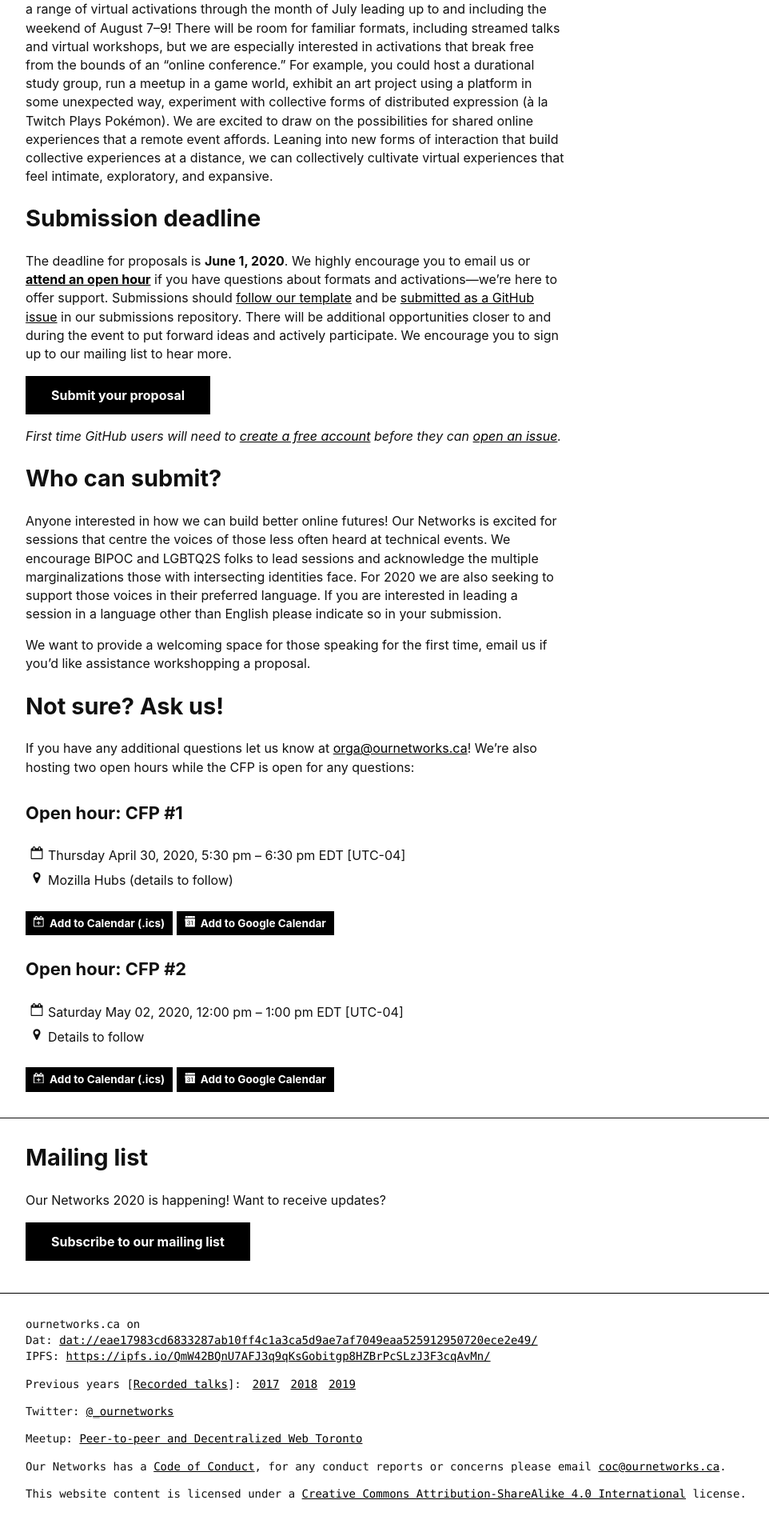
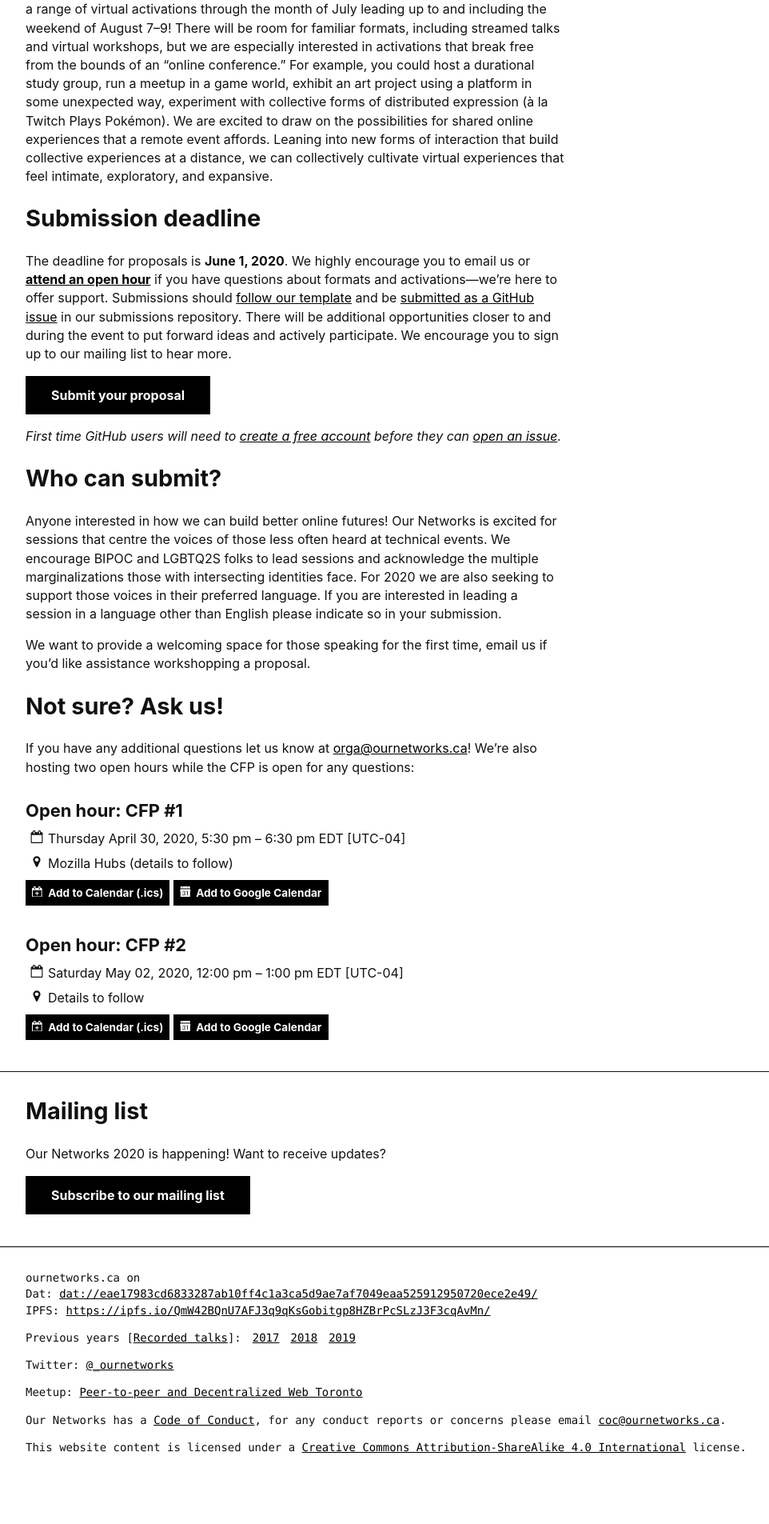
Before and after one commit to ournetworks/ournetworks.ca, a Jekyll site: the page built from index.md, in a window 1280 px wide. Shown: the part 841-2746 px from the top of the page at 80% size, without its empty margins (8-970 px from the left). Built offline with Jekyll 4.4.1, drawn with Linux system fonts in a browser that asks for light colours; after the commit the page ends 2688 px from its top, so only the background shows below that.

Commit message:
spacing refinements

```diff
--- a/_includes/event.html
+++ b/_includes/event.html
@@ -1,15 +1,15 @@
   <header>
-    <h4 class="event-title heading">{% if include.event.url %}<a href="{% if include.event.redirect_to %}{{ include.event.redirect_to }}{% else %}{{ include.event.url }}{% endif %}">{% endif %}{{ include.event.title }}{% if include.event.url %}</a>{% endif %}</h4>
+    <h4 class="event-title mb-05">{% if include.event.url %}<a href="{% if include.event.redirect_to %}{{ include.event.redirect_to }}{% else %}{{ include.event.url }}{% endif %}">{% endif %}{{ include.event.title }}{% if include.event.url %}</a>{% endif %}</h4>
     <div class="event-time-location">
-      <div class="event-meta flex">
+      <div class="event-meta mb-05 flex flex-align-baseline">
         {% include icons/calendar-o.svg %}
-        <p class="event-meta-item">{{ include.event.date | date: "%A %B %d, %Y" }}, {% if include.event-type == "upcoming" %}<strong>{% endif %}{{ include.event.startTime | date:"%-I:%M %P" }} – {{include.event.endTime | date:"%-I:%M %P"}} {{ include.event.timeZone }}{% if include.event-type == "upcoming" %}</strong>{% endif %}</p></div>
-      <div class="event-meta flex">
+        <p class="mb-0">{{ include.event.date | date: "%A %B %d, %Y" }}, {% if include.event-type == "upcoming" %}<strong>{% endif %}{{ include.event.startTime | date:"%-I:%M %P" }} – {{include.event.endTime | date:"%-I:%M %P"}} {{ include.event.timeZone }}{% if include.event-type == "upcoming" %}</strong>{% endif %}</p></div>
+      <div class="event-meta mb-05 flex flex-align-baseline">
         {% include icons/map-marker.svg %}
-        <p class="event-meta-item">{% if include.event.locationLink %}<a href="{{ include.event.locationLink }}">{% endif %}{{ include.event.location }}{% if include.event.locationLink %}</a>{% endif %}</p></div>
+        <p class="mb-0">{% if include.event.locationLink %}<a href="{{ include.event.locationLink }}">{% endif %}{{ include.event.location }}{% if include.event.locationLink %}</a>{% endif %}</p></div>
     </div>
   </header>
-  <div class="event-add">
+  <div class="flex-direction-column">
     {% capture event_title %}{{ include.event.title }}{% endcapture %}
     {% capture event_start %}{{ include.event.date | date: "%Y%m%d" }}T{{ include.event.startTime | date:"%H%M%S" }}{% endcapture %}
     {% capture event_end %}{{ include.event.date | date: "%Y%m%d" }}T{{ include.event.endTime | date:"%H%M%S" }}{% endcapture %}
@@ -21,7 +21,7 @@
     {% if include.event.meetupLink %}<a class="button compact" target="_blank" rel="noopener" href="{{ include.event.meetupLink }}">
       {% include icons/meetup.svg %}&nbsp;&nbsp;RSVP on Meetup
     </a>{% endif %}
-    <button download="event.ics" class="compact event-add-button" data-location="{{ event_location }}" data-summary="{{ event_title }}" data-description="{{ event_description }}" data-dtstart="{{ event_start }}" data-dtend="{{ event_end }}">{% include icons/calendar-plus-o.svg %}&nbsp;&nbsp;Add to Calendar (.ics)</button>
+    <button download="event.ics" class="compact event-add-button mb-05" data-location="{{ event_location }}" data-summary="{{ event_title }}" data-description="{{ event_description }}" data-dtstart="{{ event_start }}" data-dtend="{{ event_end }}">{% include icons/calendar-plus-o.svg %}&nbsp;&nbsp;Add to Calendar (.ics)</button>
     <a class="button compact" target="_blank" rel="noopener" href="https://www.google.com/calendar/render?action=TEMPLATE&{{ googleCalendarLink }}">
       {% include icons/google_calendar.svg %}&nbsp;&nbsp;Add to Google Calendar
     </a>
--- a/_sass/_buttons.scss
+++ b/_sass/_buttons.scss
@@ -47,6 +47,5 @@
 
 .compact {
   font-size: 0.85em;
-  line-height: 1.5em;
-  padding: 5px 10px;
+  padding: 0.6em;
 }
--- a/_sass/_icons.scss
+++ b/_sass/_icons.scss
@@ -1,7 +1,6 @@
 // Icons
 
 .icon {
-  display: inline-block;
   fill: currentColor;
   height: 1em;
   width: 1em;
--- a/_sass/_layout.scss
+++ b/_sass/_layout.scss
@@ -193,6 +193,10 @@
   margin-bottom: 0;
 }
 
+.mb-05 {
+  margin-bottom: 0.5em;
+}
+
 .mb-1 {
   margin-bottom: 1em;
 }
@@ -250,25 +254,10 @@
 }
 
 // Events
-.event {
-  margin-left: 0;
-  padding-right: 4%;
-}
 
 .event-time-location {
-  margin-bottom: 1em;
-
   .icon {
     min-width: 1.75em;
-    text-align: center;
-  }
-}
-
-.event-meta {
-  margin-bottom: 0.5em;
-
-  .event-meta-item {
-    margin-bottom: 0;
   }
 }
 
@@ -278,17 +267,6 @@
   @media (max-width: $on-palm) {
     padding-top: 150px;
   }
-}
-
-.events-grid {
-  .compact + .compact {
-    margin-top: 0.75em;
-  }
-}
-
-.event-add {
-  flex-direction: column;
-  align-items: flex-start;
 }
 
 // Splash
--- a/index.md
+++ b/index.md
@@ -36,15 +36,15 @@
 {% assign now_day = now_day | minus: 0 %}
 
 <section class="sections">
-  <div class="container m-0 mt-2">
-    <div class="row events-grid">
+  <div class="container m-0">
+    <div class="events-grid">
       {% for event in site.data.events %}
         {% capture event_year %}{{event.date | date: '%Y'}}{% endcapture %}
         {% capture event_day %}{{event.date | date: '%j'}}{% endcapture %}
         {% assign event_day = event_day | plus: 0 %}
 
         {% if event_year > now_year or event_day >= now_day and event_year >= now_year %}
-          <div class="six columns event">
+          <div class="event">
             {% include event.html event=event %}
           </div>
         {% endif %}
```
